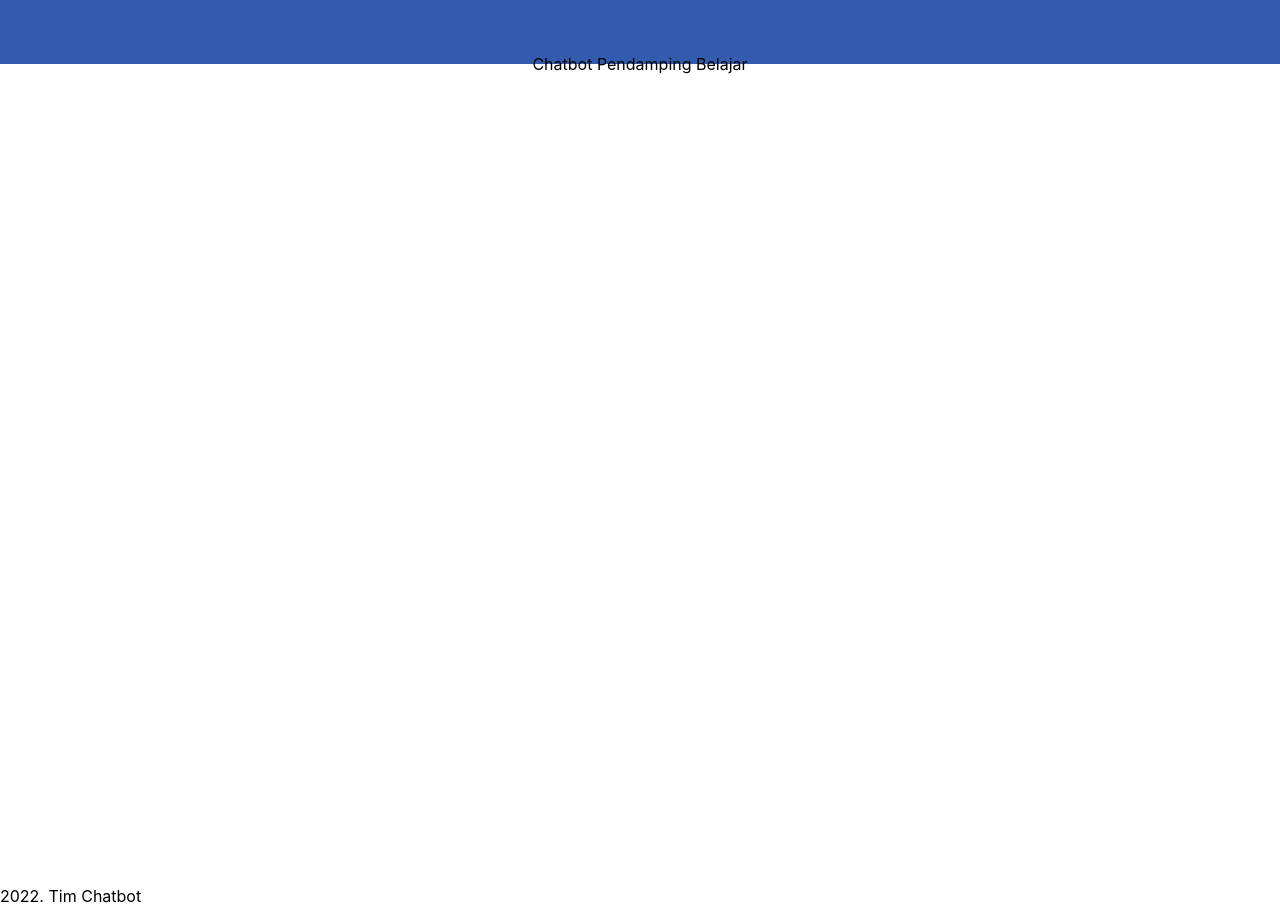
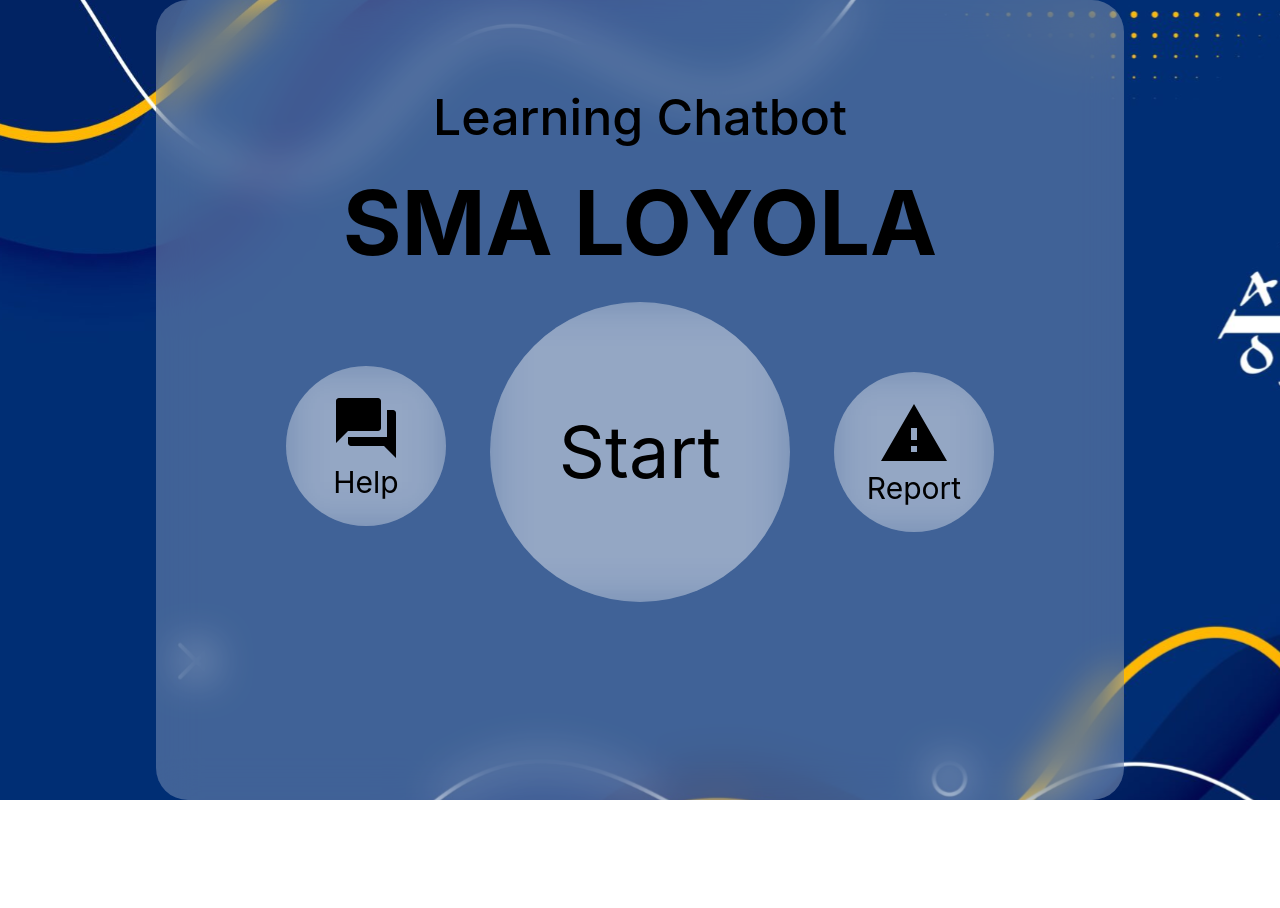
Before and after one commit to naufalHaidar12342/nextjs-rasa-chatbot, a Next.js app: page / in a window 1280 px wide. After the commit the page ends 800 px from the top, so only its background shows below. Built offline with nearby package versions, Linux system fonts and the light colour scheme.

Commit message:
add react-icon package, create homepage
Co-authored-by: ardhayudhatama <devardha@users.noreply.github.com>

```diff
--- a/components/Footer.jsx
+++ b/components/Footer.jsx
@@ -1,6 +1,6 @@
 export default function Footer() {
 	return (
-    <div className="">
+		<div className="h-5 w-full fixed bottom-0">
 			<div>
 				<div>
 					<h4>2022. Tim Chatbot</h4>
--- a/components/Layout.jsx
+++ b/components/Layout.jsx
@@ -1,15 +1,11 @@
 import Head from "next/head";
-import Footer from "./Footer";
-import Navbar from "./Navbar";
 export default function Layout({ children, title = "" }) {
 	return (
 		<div>
 			<Head>
 				<title>{title}</title>
 			</Head>
-      <Navbar />
-      <main className="mt-16">{children}</main>
-      <Footer />
+			<main className="relative px-[156px] ">{children}</main>
 		</div>
 	);
 }
--- a/package.json
+++ b/package.json
@@ -13,7 +13,8 @@
     "eslint-config-next": "13.0.6",
     "next": "13.0.6",
     "react": "18.2.0",
-    "react-dom": "18.2.0"
+    "react-dom": "18.2.0",
+    "react-icons": "^4.7.1"
   },
   "devDependencies": {
     "autoprefixer": "^10.4.13",
--- /dev/null
+++ b/pages/choose-topic.jsx
@@ -0,0 +1,3 @@
+export default function ChooseTopic(second) {
+	third;
+}
--- a/pages/index.jsx
+++ b/pages/index.jsx
@@ -1,14 +1,64 @@
 import Head from "next/head";
 import Image from "next/image";
 import Layout from "../components/Layout";
-import styles from "../styles/Home.module.css";
-
+import { MdQuestionAnswer } from "react-icons/md";
+import { MdReportProblem } from "react-icons/md";
 export default function Home() {
-  return (
-    <Layout title="Home">
-      <div className="min-h-screen mx-5 my-5">
-        <button className="rounded-full bg-secondary2"></button>
-      </div>
-    </Layout>
-  );
+	return (
+		<Layout title="Home">
+			<div
+				className="relative h-screen overflow-hidden z-20 p-20 rounded-[32px] flex items-center flex-col"
+				style={{
+					backdropFilter: "saturate(100%) blur(20px)",
+					background: "rgba(255, 255, 255, 0.25)",
+				}}
+			>
+				<div className="text-[50px] font-medium">Learning Chatbot</div>
+				<div className="text-[90px] font-bold">SMA LOYOLA</div>
+				<div
+					className="flex justify-center items-center space-x-11 space-y-3"
+					title="Button organizer"
+				>
+					<div
+						title="Help button"
+						className="rounded-full w-40 h-40 flex flex-col justify-center items-center"
+						style={{
+							backdropFilter: "saturate(100%) blur(20px)",
+							background: "rgba(255, 255, 255, 0.25)",
+						}}
+					>
+						<MdQuestionAnswer className="text-7xl" />
+						<div className="text-3xl">Help</div>
+					</div>
+					<div
+						title="Start button"
+						className="rounded-full w-[300px] h-[300px] flex flex-col justify-center items-center"
+						style={{
+							backdropFilter: "saturate(100%) blur(20px)",
+							background: "rgba(255, 255, 255, 0.25)",
+						}}
+					>
+						<div className="text-7xl">Start</div>
+					</div>
+					<div
+						title="Report problem button"
+						className="rounded-full w-40 h-40 flex flex-col justify-center items-center"
+						style={{
+							backdropFilter: "saturate(100%) blur(20px)",
+							background: "rgba(255, 255, 255, 0.25)",
+						}}
+					>
+						<MdReportProblem className="text-7xl" />
+						<div className="text-3xl">Report </div>
+					</div>
+				</div>
+			</div>
+			<Image
+				src="/images/background.svg"
+				style={{ objectFit: "cover" }}
+				fill
+				className="fixed z-0 left-0 top-0"
+			/>
+		</Layout>
+	);
 }
--- a/styles/globals.css
+++ b/styles/globals.css
@@ -1,3 +1,5 @@
+@import url("https://fonts.googleapis.com/css2?family=Poppins:ital,wght@0,100;0,200;0,300;0,400;0,500;0,600;0,700;0,800;0,900;1,100;1,200;1,300;1,400;1,500;1,600;1,700;1,800;1,900&family=Space+Grotesk:wght@300&display=swap");
+
 @tailwind base;
 @tailwind components;
 @tailwind utilities;
@@ -22,6 +24,7 @@
 @media (prefers-color-scheme: dark) {
 	html {
 		color-scheme: dark;
+		font-family: "Poppins", sans-serif;
 	}
 	body {
 		color: white;
```
Also changed, not shown: components/BlurLayer.jsx (added), public/images/background.svg (added), 1 other file (tests, documents, lock files or other folders). Lines whose indentation alone changed are shown as unchanged.
